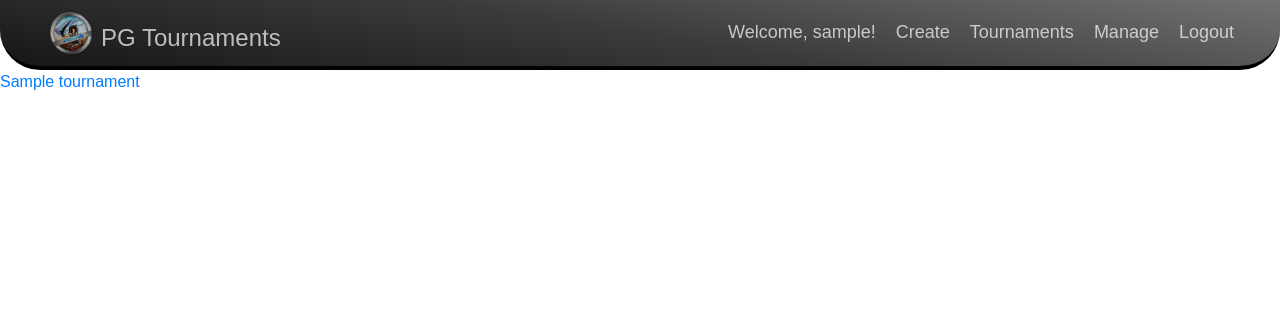
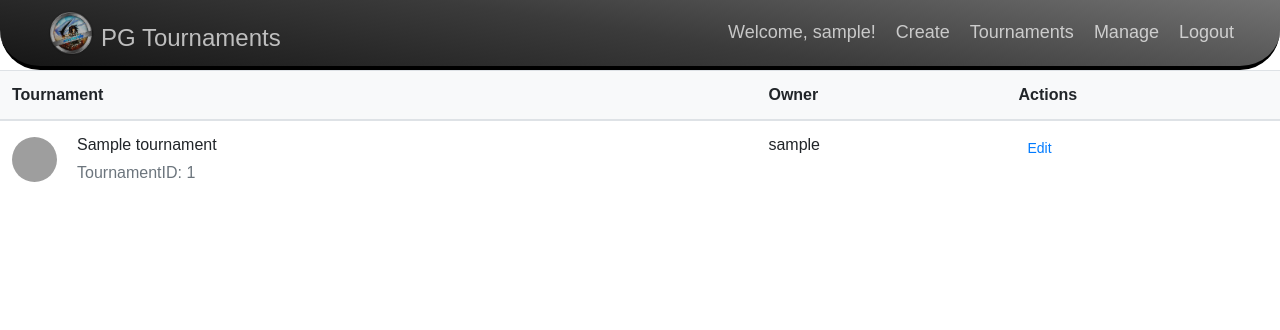
Before and after one commit to Skylighty/tournaments, a Django app: page /manage in a window 1280 px wide. Shown: the top 330 px of the page. Run offline with Django 4.2, Linux system fonts and the light colour scheme; a user stored in the database is signed in; tables that the repository leaves empty hold one stand-in row (values such as "Sample post"); some libraries are stand-ins or nearby versions; grey boxes are pictures that could not be loaded.

Commit message:
manage working, need the detail view for tournaments

```diff
--- a/tournament/templates/tournament/manage.html
+++ b/tournament/templates/tournament/manage.html
@@ -2,10 +2,44 @@
 
 {% block content %}
     <div>
-        <ul class="list-inline justify-content-center">
-            {% for instance in user_tournament_list %}
-                <li class="list-inline-item"><a href = "#">{{instance.name}}</li>
-            {% endfor %}
-        </ul>
+        <table class="table align-middle mb-0 bg-white">
+            <thead class="bg-light">
+              <tr>
+                <th>Tournament</th>
+                <th>Owner</th>
+                <th>Actions</th>
+              </tr>
+            </thead>
+            <tbody>
+              {% for tournament in user_tournament_list %}
+                <tr>
+                  <td>
+                    <div class="d-flex align-items-center">
+                      <img
+                          src="https://img.freepik.com/darmowe-wektory/logo-ligi-tournament-sports-league_1366-202.jpg?w=2000"
+                          class="rounded-circle"
+                          alt=""
+                          style="width: 45px; height: 45px; margin-right: 20px"
+                          />
+                      <div class="ms-3">
+                        <p class="fw-bold mb-1">{{tournament.name}}</p>
+                        <p class="text-muted mb-0">TournamentID: {{tournament.id}}</p>
+                      </div>
+                    </div>
+                  </td>
+                  <td>
+                    <p class="fw-bold mb-1">{{tournament.belongs_to.username}}</p>
+                  </td>
+                  <td>
+                    <button type="button"
+                            class="btn btn-link btn-rounded btn-sm fw-bold"
+                            data-mdb-ripple-color="dark">
+                      Edit
+                    </button>
+                  </td>
+                </tr>
+              {% endfor %}
+            </tbody>
+        </table>
     </div>
 {% endblock %}
--- a/tournament/views.py
+++ b/tournament/views.py
@@ -80,9 +80,9 @@ def create_tournament(request):
 def manage_tournaments(request):
     """Handle redirection to tournament management"""
     #if request.user.is_authenticated:
-    queryset = Tournament.objects.all()
+    q1 = Tournament.objects.all()
     context = {
-        "user_tournament_list": queryset
+        "user_tournament_list": q1
     }
     return render(request=request, template_name="tournament/manage.html", context=context)
     # else:
```
